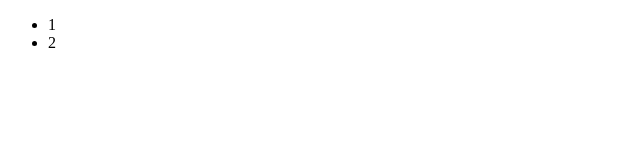
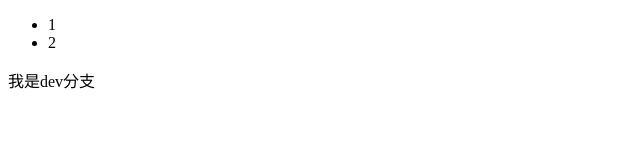
Before and after one commit to LinRude/gitdemo1, a plain HTML site: page index.html in a window 1280 px wide. Shown: the whole page, without its empty margins (0-640 px from the left). Drawn offline with Linux system fonts and the light colour scheme.

Commit message:
add some msg

```diff
--- a/index.html
+++ b/index.html
@@ -11,5 +11,6 @@
         <li>2</li>
     </ul>
     <p></p>
+    <div>我是dev分支</div>
 </body>
 </html>
```
